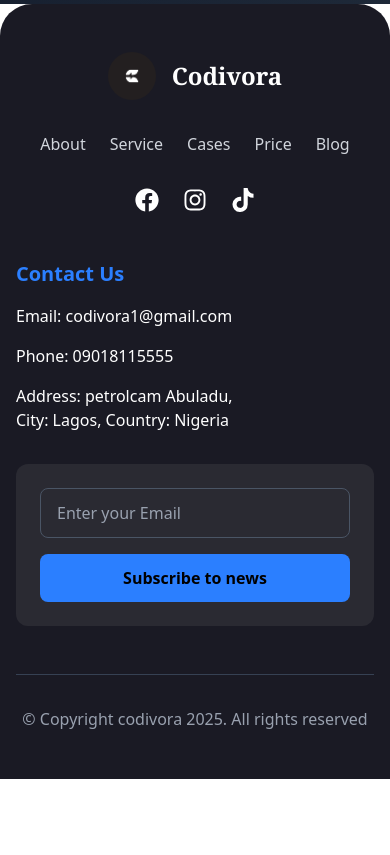
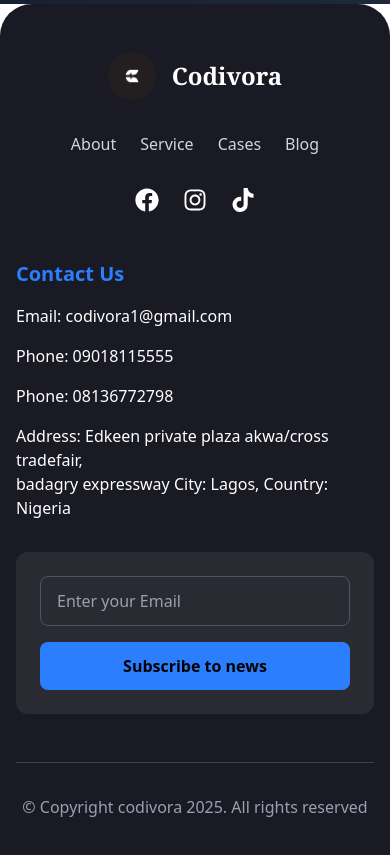
Before and after one commit to kingsLib5/Codivora-Site, a React (Vite) app: page /blog in a window 390 px wide. Shown: the part 920-1775 px from the top of the page. Before the commit the page ends 1699 px from the top, so only its background shows below. Built offline with nearby package versions, Linux system fonts and the light colour scheme.

Commit message:
footer edit address and added extra phone number

```diff
--- a/src/components/Footer-Component/Footer.jsx
+++ b/src/components/Footer-Component/Footer.jsx
@@ -86,7 +86,7 @@ function Footer() {
     { name: 'About', path: '/about' },
     { name: 'Service', path: '/#Service' },
     { name: 'Cases', path: '/#Cases' },
-    { name: 'Price', path: '/price' },
+    // { name: 'Price', path: '/price' },
     { name: 'Blog', path: '/blog' }
   ];
 
@@ -173,7 +173,9 @@ function Footer() {
             <h3 className="text-xl text-[#2B7FFF] font-semibold">Contact Us</h3>
             <p>Email: codivora1@gmail.com</p>
             <p>Phone: 09018115555</p>
-            <p>Address: petrolcam Abuladu,<br />City: Lagos, Country: Nigeria</p>
+            <p>Phone: 08136772798</p>
+
+            <p>Address: Edkeen private plaza akwa/cross tradefair,<br /> badagry expressway City: Lagos, Country: Nigeria</p>
           </div>
 
           {/* Newsletter */}
```
